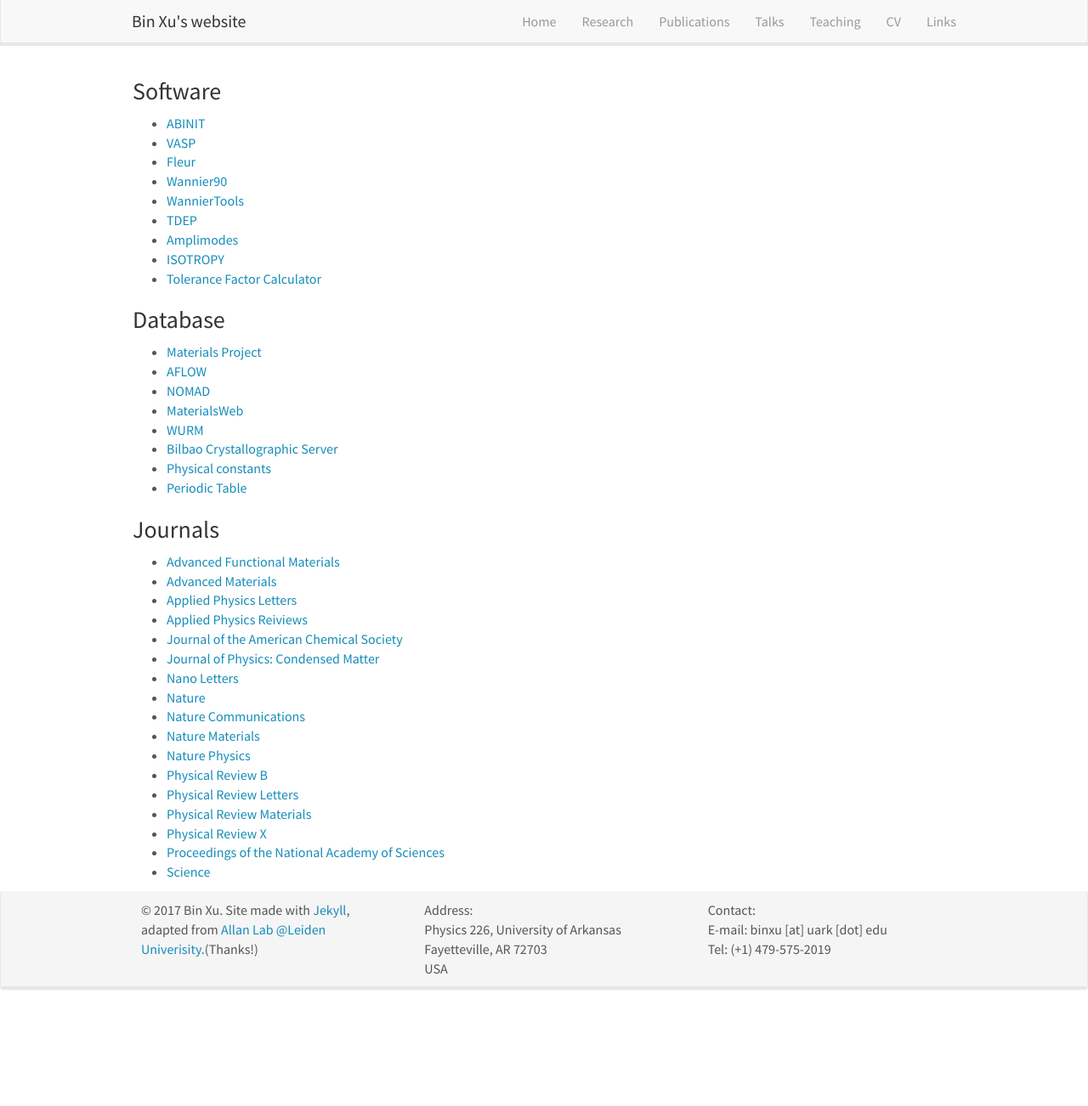
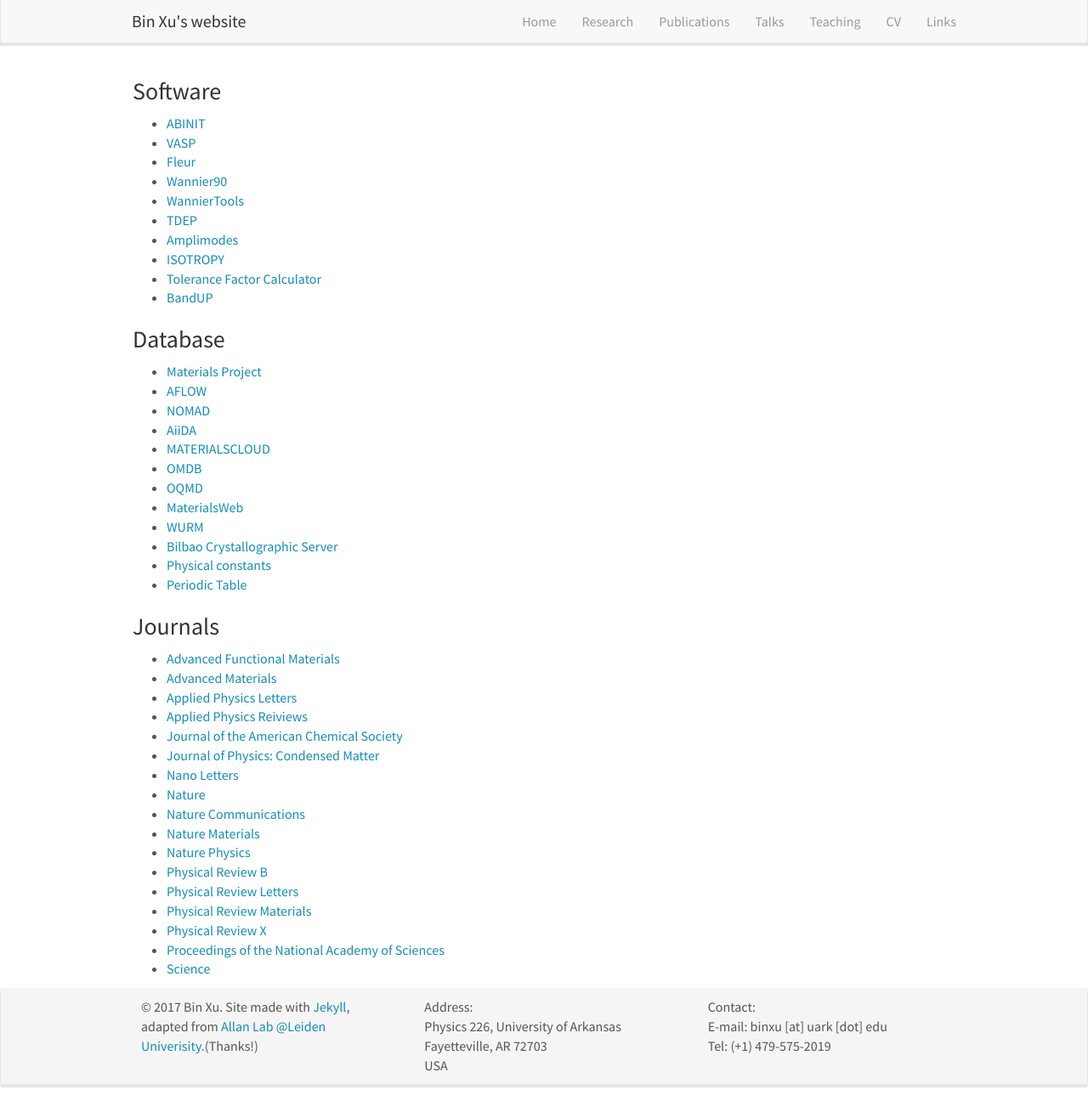
Before and after one commit to xu-phys/xu-phys.github.io, a Jekyll site: the page built from _pages/links.md, in a window 1280 px wide and 1302 px high. Shown: the whole window at 85% size. Built offline with Jekyll 4.4.1, drawn with Linux system fonts in a browser that asks for light colours; nearby versions of some CDN libraries.

Commit message:
updated links

```diff
--- a/_pages/links.md
+++ b/_pages/links.md
@@ -17,12 +17,17 @@ permalink: /links/
   * [Amplimodes](http://www.cryst.ehu.es/cryst/amplimodes.html)
   * [ISOTROPY](http://stokes.byu.edu/iso/isotropy.php)
   * [Tolerance Factor Calculator](http://www.me.utexas.edu/~benedekgroup/ToleranceFactorCalculator/#home)
+  * [BandUP](https://www.ifm.liu.se/theomod/compphys/band-unfolding/)
 
 ### Database
 
   * [Materials Project](https://materialsproject.org/)
   * [AFLOW](http://aflowlib.org)
   * [NOMAD](https://nomad-repository.eu/)
+  * [AiiDA](http://www.aiida.net)
+  * [MATERIALSCLOUD](https://www.materialscloud.org)
+  * [OMDB](https://omdb.diracmaterials.org)
+  * [OQMD](http://oqmd.org)
   * [MaterialsWeb](https://materialsweb.org/)
   * [WURM](http://wurm.info)
   * [Bilbao Crystallographic Server](http://www.cryst.ehu.es)
```
